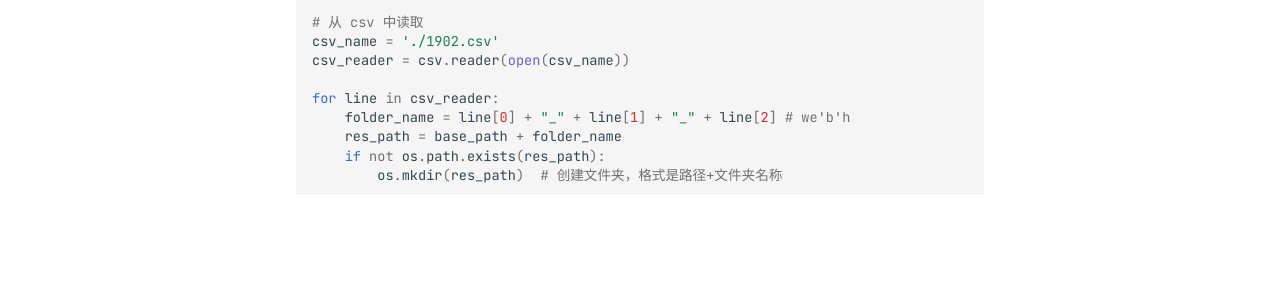
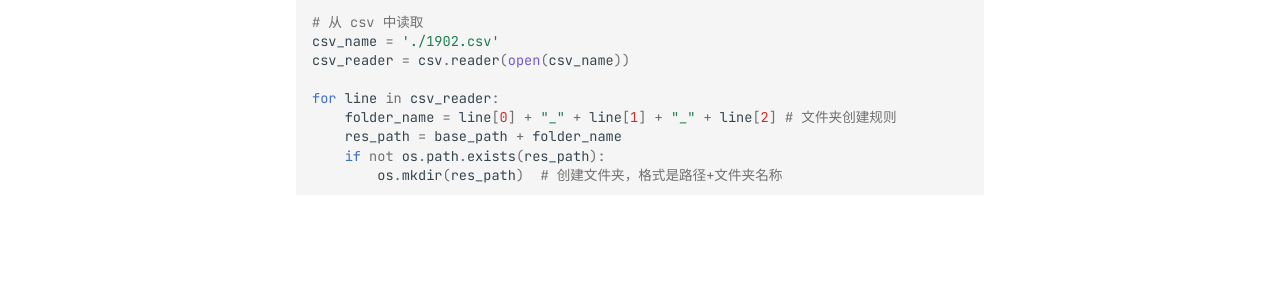
Before and after one commit to QiuHong-1202/CS-Document, an MkDocs documentation site: the page built from docs/Script/Python 自动化.md, in a window 1280 px wide. Shown: the part 433-733 px from the top of the page. Built offline with MkDocs 1.6.1 and Material for MkDocs 9.7.7, drawn with Linux system fonts in a browser that asks for light colours; nearby versions of some CDN libraries; comment, search, counter and statistics services are not loaded.

Commit message:
typo fix

```diff
--- a/docs/Script/Python 自动化.md
+++ b/docs/Script/Python 自动化.md
@@ -14,7 +14,7 @@ csv_name = './1902.csv'
 csv_reader = csv.reader(open(csv_name))
 
 for line in csv_reader:
-    folder_name = line[0] + "_" + line[1] + "_" + line[2] # we'b'h
+    folder_name = line[0] + "_" + line[1] + "_" + line[2] # 文件夹创建规则
     res_path = base_path + folder_name
     if not os.path.exists(res_path):
         os.mkdir(res_path)  # 创建文件夹，格式是路径+文件夹名称
```
